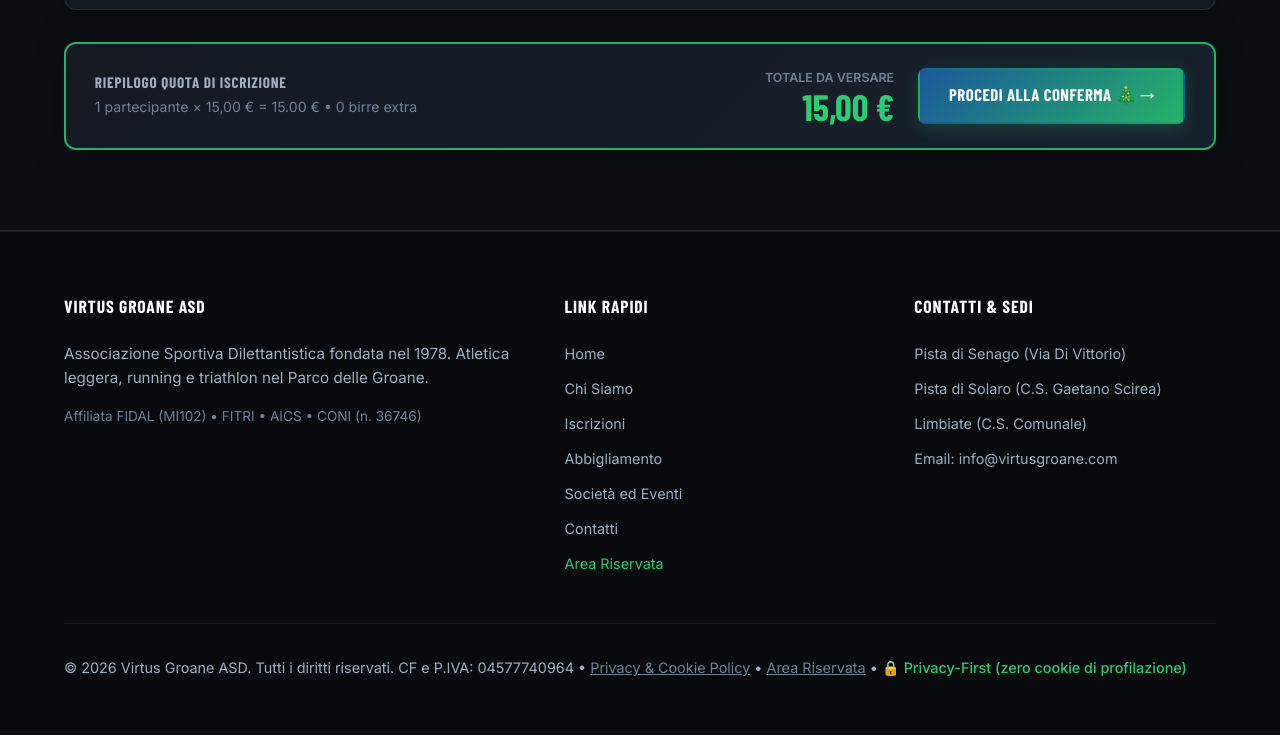
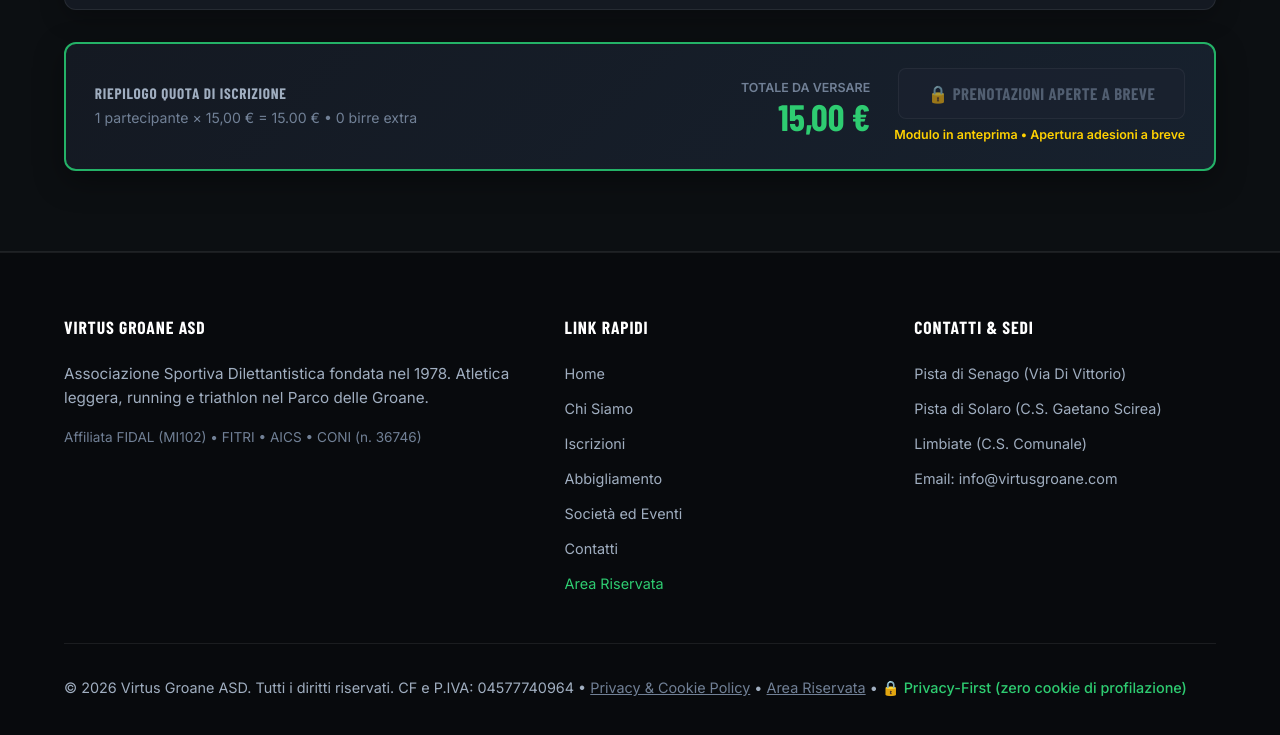
Before and after one commit to eb-vg/virtus-groane, a plain HTML site: page societa-ed-eventi/pizza-di-natale-2026.html in a window 1280 px wide. Shown: the part 2478-3213 px from the top of the page. Drawn offline with nearby package versions, Linux system fonts and the light colour scheme; a web font is replaced by a local one.

Commit message:
feat: disabilitato pulsante invio prenotazione pizza di natale in attesa di autorizzazione

```diff
--- a/societa-ed-eventi/pizza-di-natale-2026.html
+++ b/societa-ed-eventi/pizza-di-natale-2026.html
@@ -680,9 +680,12 @@
                                 <div style="font-size: 0.78rem; text-transform: uppercase; color: var(--text-muted); font-weight: 600;">Totale da Versare</div>
                                 <div class="price-summary-total" id="price-total-display">15,00 €</div>
                             </div>
-                            <button type="submit" id="btn-submit-booking" class="btn btn-primary" style="padding: 0.9rem 1.8rem; font-size: 1.05rem; font-weight: 700; letter-spacing: 0.03em;">
-                                Procedi alla Conferma 🎄 &rarr;
-                            </button>
+                            <div style="display: flex; flex-direction: column; align-items: flex-end; gap: 0.35rem;">
+                                <button type="submit" id="btn-submit-booking" class="btn btn-secondary" style="padding: 0.9rem 1.8rem; font-size: 1.05rem; font-weight: 700; letter-spacing: 0.03em; opacity: 0.65; cursor: not-allowed; background: var(--bg-tertiary); border: 1.5px solid var(--border-color); color: var(--text-muted);" disabled title="Adesioni in fase di apertura">
+                                    🔒 Prenotazioni Aperte a Breve
+                                </button>
+                                <span style="font-size: 0.78rem; color: #ffd100; font-weight: 600;">Modulo in anteprima &bull; Apertura adesioni a breve</span>
+                            </div>
                         </div>
                     </div>
 
@@ -1061,9 +1064,11 @@
             return str.replace(/&/g, "&amp;").replace(/</g, "&lt;").replace(/>/g, "&gt;").replace(/"/g, "&quot;").replace(/'/g, "&#039;");
         }
 
-        // Apertura modale di verifica
+        // Apertura modale di verifica (disabilitata temporaneamente in fase di anteprima)
         bookingForm.addEventListener('submit', (e) => {
             e.preventDefault();
+            alert("🔒 Le prenotazioni online per la Pizzata Natalizia 2026 apriranno a breve! Stiamo ultimando gli ultimi dettagli organizzativi con la sede.");
+            return;
 
             const refCognome = document.getElementById('ref-cognome').value.trim();
             const refNome = document.getElementById('ref-nome').value.trim();
```
